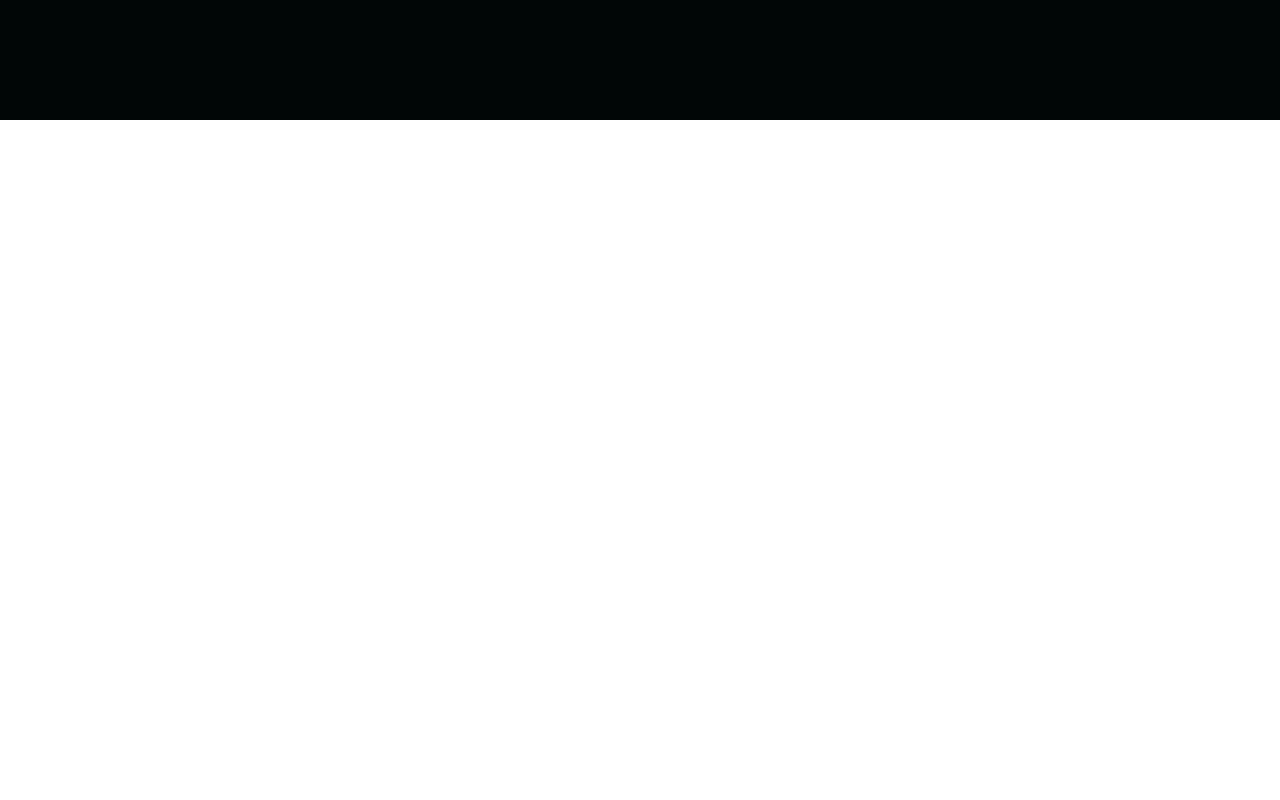
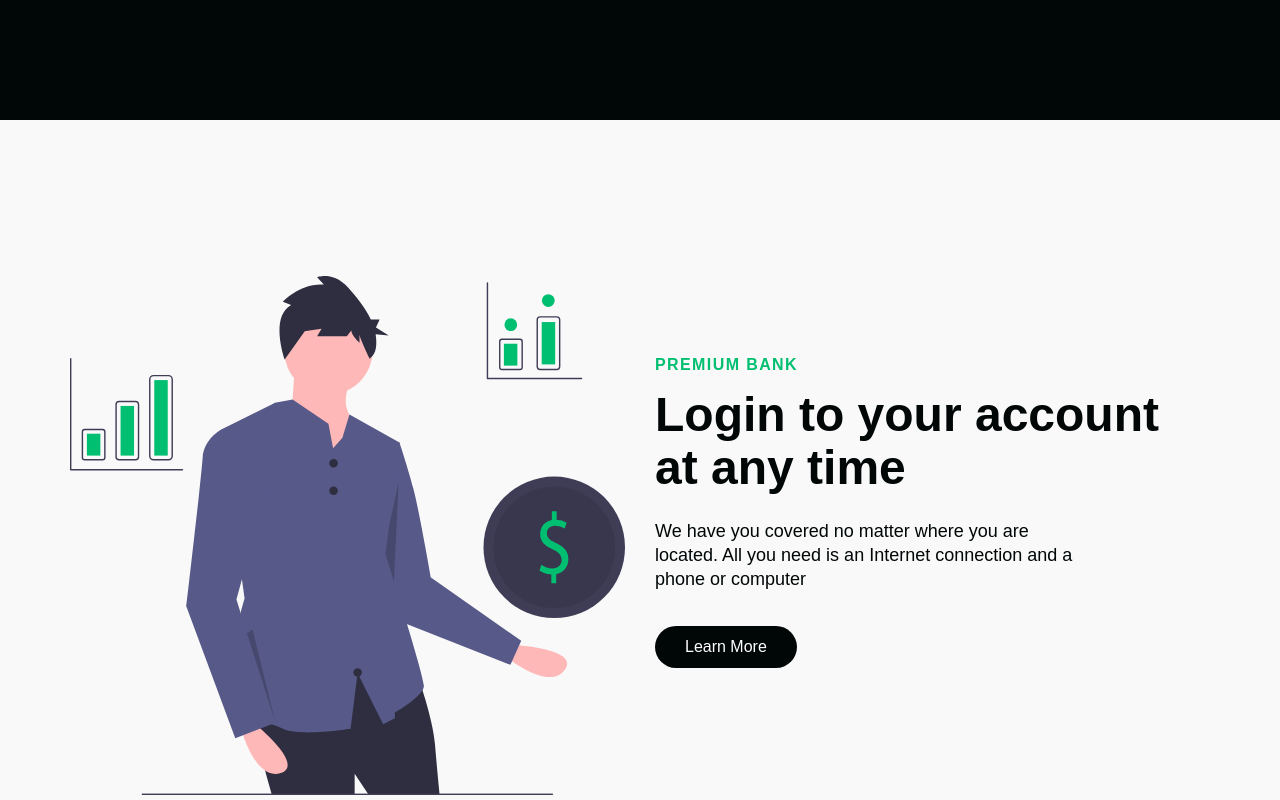
Before and after one commit to JoelAngels/Bank-Website, a React (Create React App) app: page / in a window 1280 px wide. Shown: the part 1540-2340 px from the top of the page. Before the commit the page ends 1660 px from the top, so only its background shows below. Built offline with nearby package versions, Linux system fonts and the light colour scheme; a web font is replaced by a local one.

Commit message:
Finished adding data to the sections

```diff
--- a/src/components/InfoSection/Data.js
+++ b/src/components/InfoSection/Data.js
@@ -8,10 +8,46 @@
   description:
     "Get access to our exclusive app that allows you to send unlimited transactions without getting charged and fees",
   buttonLabel: "Get Started",
-  imgStart: false, //this come second cause the image is in the right side which is second
+  imgStart: false, //this come second cause the image is in the right side which is second or we set it to true
   img: require("../../images/svg-1.svg").default,
   alt: "Car",
   dark: true,
   primary: true,
   darkText: false,
 };
+
+export const homeObjectTwo = {
+  id: "discover", //this is literally the discover section after the Hero section
+  lightBg: true, //making it become dark
+  lightText: false,
+  lightTextDesc: false,
+  topLine: "Premium Bank",
+  headLine: "Login to your account at any time",
+  description:
+    "We have you covered no matter where you are located. All you need is an Internet connection and a phone or computer",
+  buttonLabel: "Learn More",
+  imgStart: true, //this come second cause the image is in the right side which is second or we set it to true
+  img: require("../../images/svg-2.svg").default,
+  alt: "finance",
+  dark: false,
+  primary: false,
+  darkText: true,
+};
+
+export const homeObjectThree = {
+  id: "signup", //this is literally the about section after the Hero section
+  lightBg: true, //making it become dark
+  lightText: false,
+  lightTextDesc: false,
+  topLine: "Join our Team",
+  headLine: "Creating an account is extremely easy",
+  description:
+    "Get everything set up and ready in under 10minutes. All you need to do is add your information and you're ready to go",
+  buttonLabel: "Start Now",
+  imgStart: false, //this come second cause the image is in the right side which is second or we set it to true
+  img: require("../../images/svg-3.svg").default,
+  alt: "Paper",
+  dark: false,
+  primary: false,
+  darkText: true,
+};
--- a/src/components/InfoSection/InfoElements.js
+++ b/src/components/InfoSection/InfoElements.js
@@ -13,7 +13,7 @@
   z-index: 1;
   height: 860px;
   width: 100%;
-  max-width: 1100px;
+  max-width: 1300px;
   margin-right: auto;
   margin-left: auto;
   padding: 0 24px;
--- a/src/components/InfoSection/index.js
+++ b/src/components/InfoSection/index.js
@@ -1,4 +1,3 @@
-import React from "react";
 import {
   InfoContainer,
   InfoWrapper,
@@ -27,6 +26,9 @@
   buttonLabel,
   img,
   alt,
+  primary,
+  dark,
+  dark2,
 }) => {
   return (
     <>
@@ -39,7 +41,19 @@
                 <Heading lightText={lightText}>{headLine}</Heading>
                 <Subtitle darkText={darkText}>{description}</Subtitle>
                 <BtnWrap>
-                  <Button to="home">{buttonLabel}</Button>
+                  <Button
+                    to="home"
+                    smooth={true}
+                    duration={500}
+                    spy={true}
+                    exact={true}
+                    offset={-80}
+                    primary={primary ? 1 : 0}
+                    dark={dark ? 1 : 0}
+                    dark2={dark2 ? 1 : 0}
+                  >
+                    {buttonLabel}
+                  </Button>
                 </BtnWrap>
               </TextWrapper>
             </Column1>
--- a/src/pages/index.js
+++ b/src/pages/index.js
@@ -3,7 +3,11 @@
 import Navbar from "../components/Navbar";
 import HeroSection from "../components/HeroSection";
 import InfoSection from "../components/InfoSection";
-import { homeObjectOne } from "../components/InfoSection/Data";
+import {
+  homeObjectOne,
+  homeObjectThree,
+  homeObjectTwo,
+} from "../components/InfoSection/Data";
 
 const Home = () => {
   const [isOpen, setIsOpen] = useState(false);
@@ -15,6 +19,8 @@
       <Navbar toggle={toggle} />
       <HeroSection />
       <InfoSection {...homeObjectOne} />
+      <InfoSection {...homeObjectTwo} />
+      <InfoSection {...homeObjectThree} />
     </>
   );
 };
```
Also changed, not shown: src/images/svg-2.svg, src/images/svg-3.svg (added).
